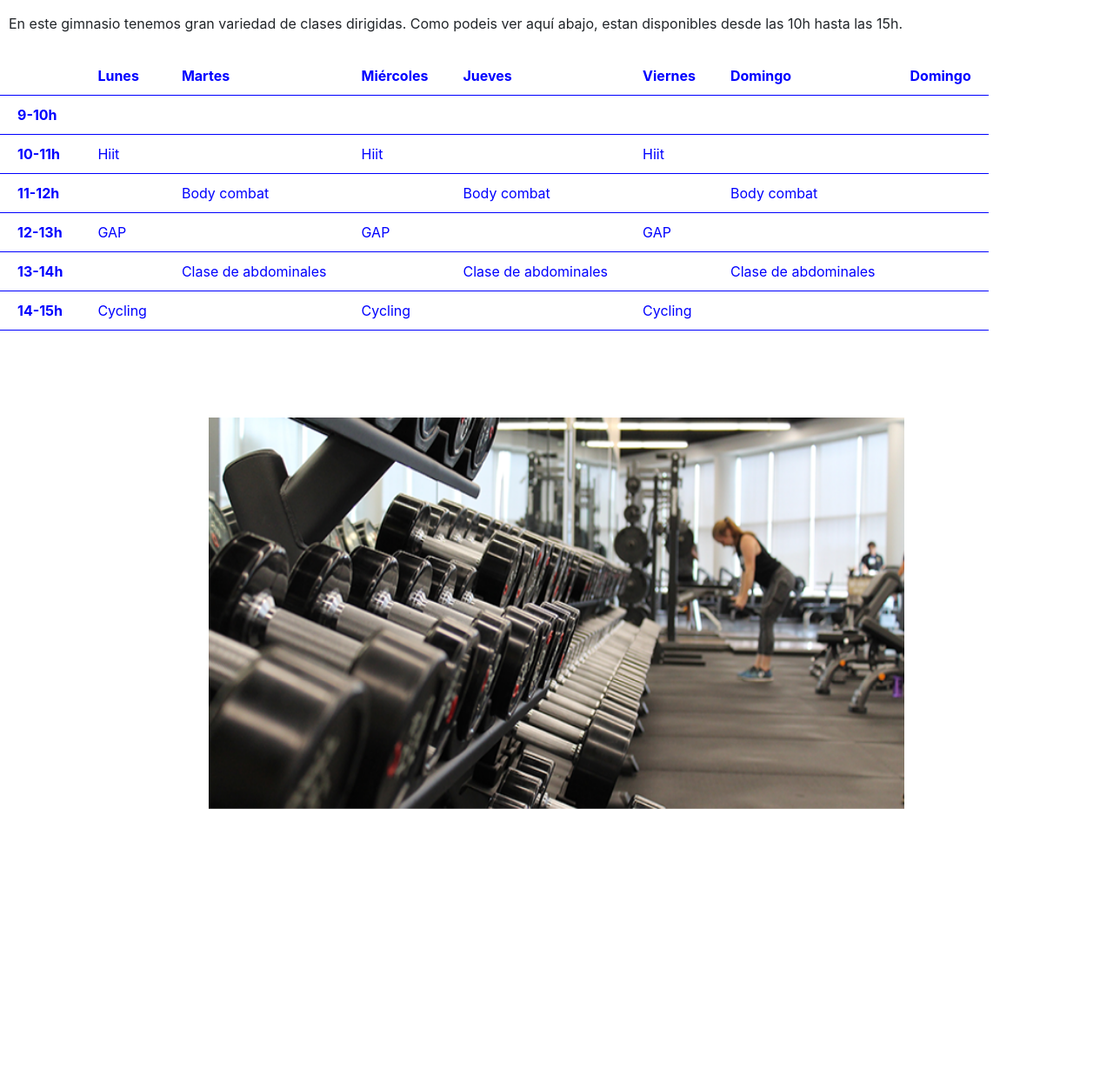
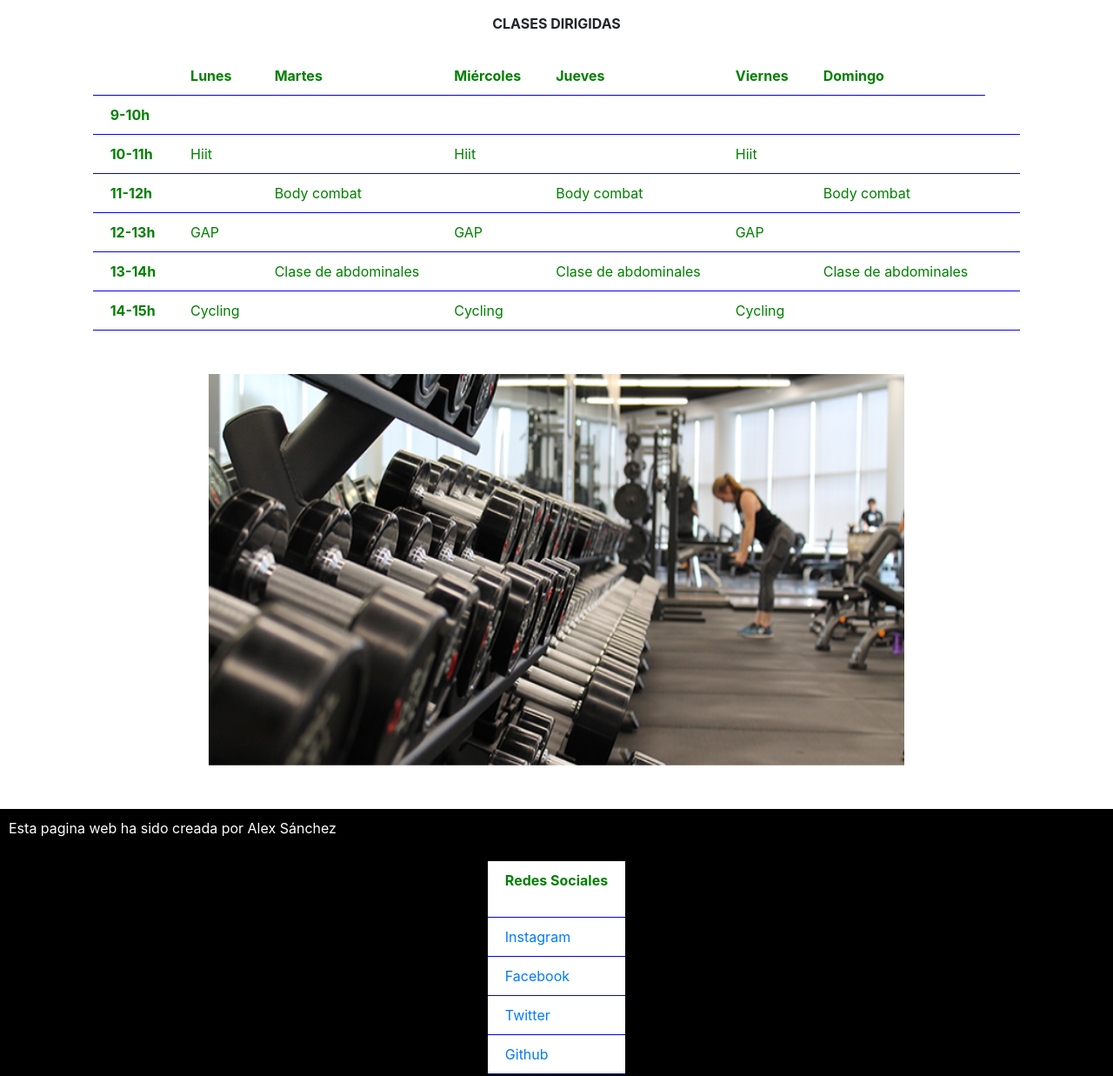
Before and after one commit to asscoderdeveloper/Gym_Html, a plain HTML site: page Gimnasio/index.html in a window 1280 px wide. Shown: the part 127-1364 px from the top of the page at 87% size. Before the commit the page ends 1057 px from the top, so only its background shows below. Drawn offline with nearby package versions, Linux system fonts and the light colour scheme.

Commit message:
Instalaciones hecho cutre Footer hecho, intento de tabla en footer pero falta buen css

```diff
--- a/Gimnasio/index.html
+++ b/Gimnasio/index.html
@@ -48,8 +48,8 @@
 
 		<h1>Inicio</h1>
 
-		<p>
-			En este gimnasio tenemos gran variedad de clases dirigidas. Como podeis ver aquí abajo, estan disponibles desde las 10h hasta las 15h.
+		<p class="clases-dirigidas">
+			CLASES DIRIGIDAS
 		</p>
 
 		<table cellspacing="0">
@@ -60,7 +60,6 @@
 				<th>Miércoles</th>
 				<th>Jueves</th>
 				<th>Viernes</th>
-				<th>Domingo</th>
 				<th>Domingo</th>
 			</tr>
 			<tr>
@@ -139,6 +138,31 @@
 			  </div>
 			</div>
 		  </div>
+
+
+			  <footer>
+				<p>Esta pagina web ha sido creada por Alex Sánchez</p>
+				<table>
+					<tr>
+						<th>Redes Sociales</th>
+					</tr>
+					<tr>
+						<td></td>
+					</tr>
+					<tr>
+						<td><a href="https://www.instagram.com/aleexsaanchez_21">Instagram</a></td>
+					</tr>
+					<tr>
+						<td><a href="https://www.facebook.com/profile.php?id=100007844148133">Facebook</a></td>
+					</tr>
+					<tr>
+						<td><a href="https://twitter.com/AleexSaancheezz">Twitter</a></td>
+					</tr>
+					<tr>
+						<td><a href="https://github.com/asscoderdeveloper">Github</a></td>
+					</tr>
+				</table>
+				</footer>
 	</body>
 
 </html>
--- a/Gimnasio/stylesheet.css
+++ b/Gimnasio/stylesheet.css
@@ -1,16 +1,28 @@
+html{
+    background-color:black;
+}
+
 h1, p{
     padding:10px;
+}
+
+.clases-dirigidas{
+    text-align: center;
+    font-weight: bold;
 }
 
 table {
     color: blue;
     background-color: white;
     margin-block-end: 100px;
+    margin: auto;
+    margin-bottom: 50px;
 }
 
 table tr>*{
     padding: 10px 20px;
     border-bottom: 1px solid blue;
+
 }
 
 table th{
@@ -42,3 +54,29 @@ form [type=text], form [type=email], form textarea{
     margin: 0 auto;
 
 }
+
+ body footer{
+    margin-top: 50px;
+    background-color: black;
+    margin-bottom: none;
+    color: white;
+}
+
+body footer table th, tr{
+    color: green;
+    border: 0px;
+}
+
+
+.imagenes-instalaciones{
+    padding: 10px;
+    width: 100%;
+    max-width: 400px;
+}
+
+.otras-instalaciones{
+    padding: 10px;
+    width: 100%;
+    max-width: 400px;
+
+}
```
Also changed, not shown: Gimnasio/Instalaciones.html (+14 -3 lines), Gimnasio/pruebas.html (added, +2 -0 lines), Gimnasio/assets/piscina-gimnasio.jpg (added), Gimnasio/assets/pista-padel.jpg (added), Gimnasio/assets/pista-padell.jpg (added), Gimnasio/assets/pista-tenis.jpg (added), Gimnasio/assets/zona-pesas.jpg (added).
